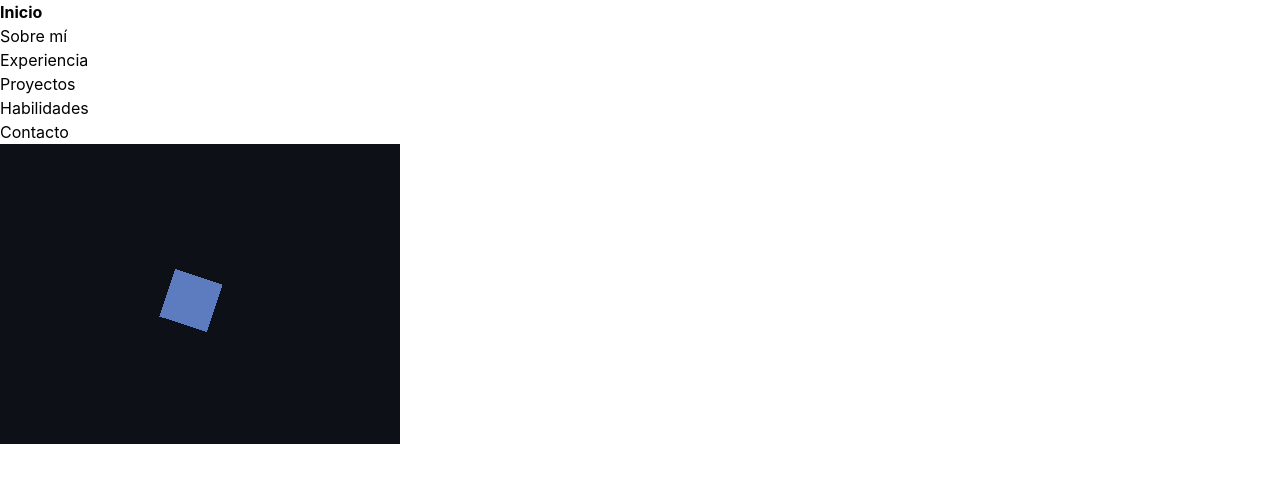
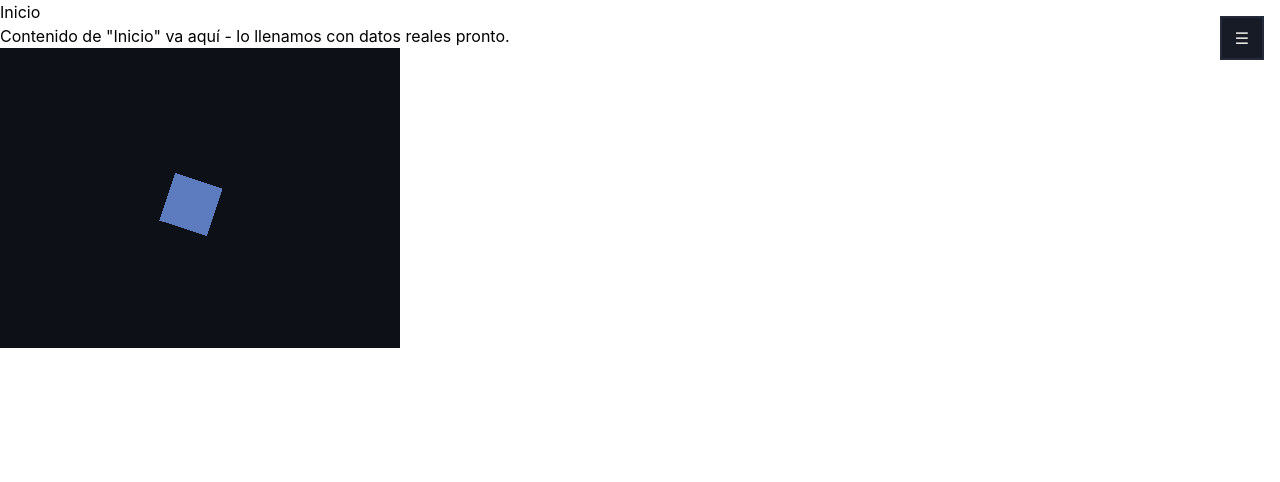
Before and after one commit to Adrian52507/el-corredor, a React (Vite) app: page / in a window 1280 px wide. Shown: the top 482 px of the page. Built offline with nearby package versions, Linux system fonts and the light colour scheme.

Commit message:
menu colores y content de ejemplo

```diff
--- a/src/App.tsx
+++ b/src/App.tsx
@@ -1,10 +1,16 @@
+import { useState } from 'react'
+import { type StopId } from './data/stops'
 import PixiTest from './scenes/PixiTest'
 import HudMenu from './components/HudMenu'
+import ContentPanel from './components/ContentPanel'
 
 function App() {
+  const [activeStop, setActiveStop] = useState<StopId>('inicio')
+
   return (
     <>
-      <HudMenu />
+      <HudMenu activeStop={activeStop} onSelectStop={setActiveStop} />
+      <ContentPanel activeStop={activeStop} />
       <PixiTest />
     </>
   )
--- /dev/null
+++ b/src/components/ContentPanel.tsx
@@ -0,0 +1,16 @@
+import { stops, type StopId } from '../data/stops'
+
+interface ContentPanelProps {
+  activeStop: StopId
+}
+
+export default function ContentPanel({ activeStop }: ContentPanelProps) {
+  const stop = stops.find((s) => s.id === activeStop)
+
+  return (
+    <div>
+      <h2>{stop?.label}</h2>
+      <p>Contenido de "{stop?.label}" va aquí - lo llenamos con datos reales pronto.</p>
+    </div>
+  )
+}
--- a/src/components/HudMenu.tsx
+++ b/src/components/HudMenu.tsx
@@ -1,23 +1,41 @@
 import { useState } from 'react'
 import { stops, type StopId } from '../data/stops'
 
-export default function HudMenu() {
-  const [activeStop, setActiveStop] = useState<StopId>('inicio')
+interface HudMenuProps {
+  activeStop: StopId
+  onSelectStop: (id: StopId) => void
+}
+
+export default function HudMenu({ activeStop, onSelectStop }: HudMenuProps) {
+  const [menuOpen, setMenuOpen] = useState(false)
 
   return (
-    <ul>
+    <div className="absolute top-4 right-4">
+      <button
+        onClick={() => setMenuOpen((open) => !open)}
+        className="w-11 h-11 bg-[#161B26] border-2 border-[#232a3a] text-[#EDEBE6] flex items-center justify-center"
+      >
+        ☰
+      </button>
+
+      {menuOpen && (
+        <ul className="mt-2 bg-[#161B26] border-2 border-[#232a3a] p-2 min-w-[160px]">
           {stops.map((stop) => (
             <li
               key={stop.id}
-          onClick={() => setActiveStop(stop.id)}
-          style={{
-            fontWeight: activeStop === stop.id ? 'bold' : 'normal',
-            cursor: 'pointer',
+              onClick={() => {
+                onSelectStop(stop.id)
+                setMenuOpen(false)
               }}
+              className={`px-2 py-1 cursor-pointer text-[#EDEBE6] hover:bg-[#232a3a] ${
+                activeStop === stop.id ? 'font-bold text-[#5C7CBF]' : ''
+              }`}
             >
               {stop.label}
             </li>
           ))}
         </ul>
+      )}
+    </div>
   )
 }
```
Lines whose indentation alone changed are shown as unchanged.
